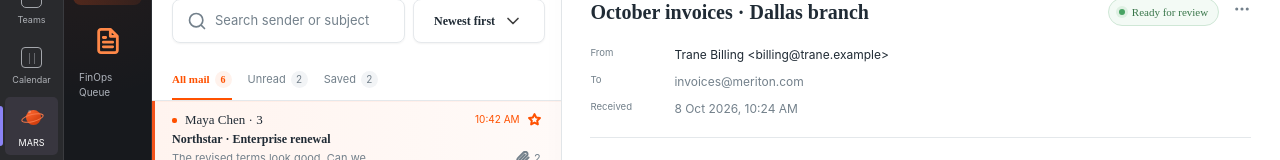
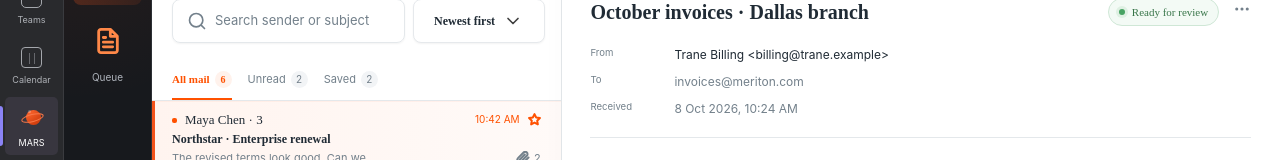
Before and after one commit to ArpitAhluwalia/mars, a React (Vite) app: page / in a window 1280 px wide. Shown: the part 199-359 px from the top of the page. Built offline with nearby package versions, Linux system fonts and the light colour scheme; the HTML template or start-up script is replaced by a standard one; a web font is replaced by a local one.

Commit message:
prompt: 80

```diff
--- a/src/App.tsx
+++ b/src/App.tsx
@@ -155,7 +155,7 @@ function ProductNav({
           <span className="nav-icon">
             <Icon name="790e9.svg" size={28} />
           </span>
-          <small>FinOps Queue</small>
+          <small>Queue</small>
         </button>
       </nav>
       <div className="product-nav-footer">
```
